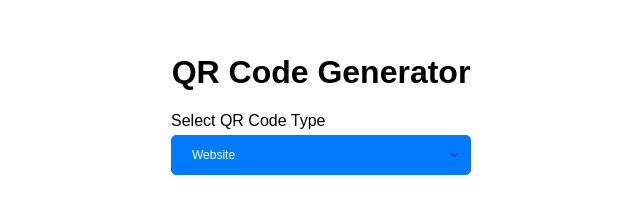
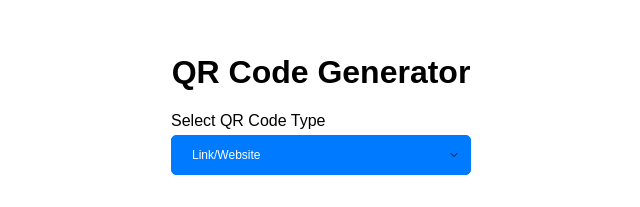
Before and after one commit to Gugag/qr_link, a plain HTML site: page index.html in a window 1280 px wide. Shown: the part 214-421 px from the top of the page, 319-959 px from the left. Drawn offline with nearby package versions, Linux system fonts and the light colour scheme.

Commit message:
Update index.html

```diff
--- a/index.html
+++ b/index.html
@@ -14,7 +14,7 @@
         <div class="form-group">
             <label for="type">Select QR Code Type</label>
             <select id="type" onchange="showFields()">
-                <option value="link">Website</option>
+                <option value="link">Link/Website</option>
                 <option value="pdf">PDF</option>
                 <option value="vcard">vCard</option>
                 <option value="text">Text</option>
```
